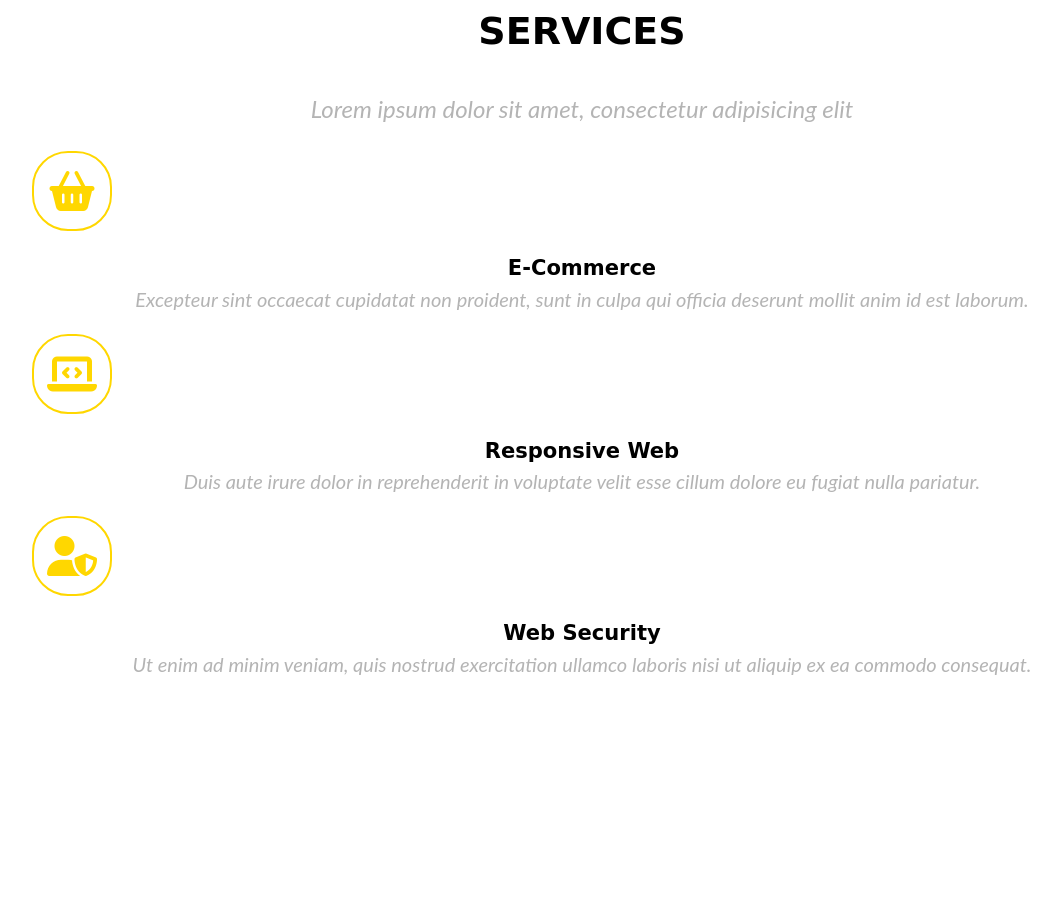
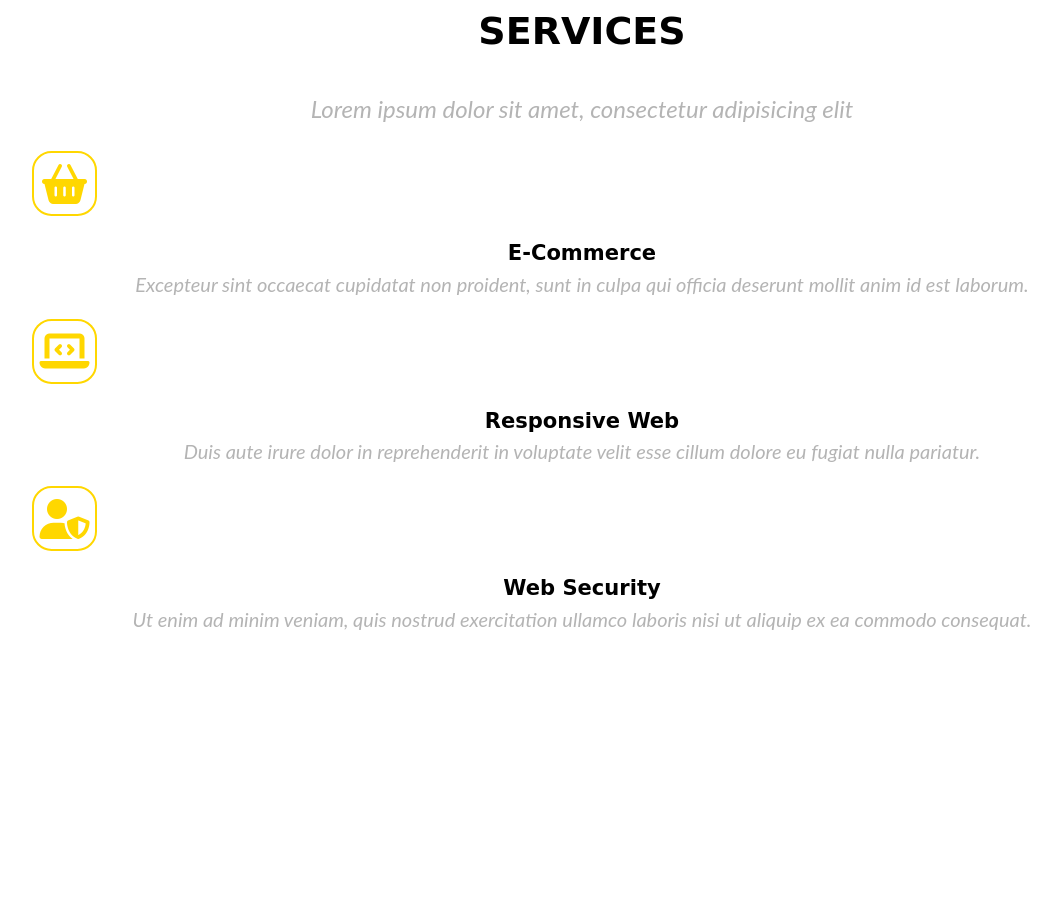
Before and after one commit to Zer0-web/NewProject-1, a website: page index.html in a window 1280 px wide. Shown: the part 945-1860 px from the top of the page, without its empty margins (58-1119 px from the left). Drawn offline with Linux system fonts and the light colour scheme; a web font is replaced by a local one.

Commit message:
Final Version v1

```diff
--- a/index.html
+++ b/index.html
@@ -6,7 +6,7 @@
     <meta http-equiv="X-UA-Compatible" content="ie=edge">
     <link rel="stylesheet" href="vendor/bootstrap-grid.css">
     <link rel="stylesheet" href="css/style.css">
-    <script src=https://kit.fontawesome.com/0d3d74d6a4.js" crossorigin="anonymous"></script>
+    <script src=https://kit.fontawesome.com/0d3d74d6a4.js crossorigin="anonymous"></script>
     <link href="https://fonts.googleapis.com/css2?family=Noto+Sans+JP:wght@300&display=swap" rel="stylesheet">
     <link href="https://fonts.googleapis.com/css2?family=Londrina+Solid&display=swap" rel="stylesheet">
     <title>Task runner</title>
@@ -41,12 +41,14 @@
             <p>Lorem ipsum dolor sit amet, consectetur adipisicing elit</p>
             <div class="row my-4">
                 <div class="col md-4 py-4">
+                    <div class="card mb-3 justify-content-center align-items-center">
                         <div class="card-image justify-content-center">
                             <i class="fas fa-shopping-basket"></i>
                         </div>
                         <div class="card-body">
                             <h3>E-Commerce</h3>
                             <p>Excepteur sint occaecat cupidatat non proident, sunt in culpa qui officia deserunt mollit anim id est laborum.</p>
+                        </div>
                     </div>
                 </div>
             </div>
--- a/sass/style.scss
+++ b/sass/style.scss
@@ -129,16 +129,16 @@ section {
     }
 .card-image {
     text-align: center;
-    i{
-        display:flex;
+        i {
+        display: flex;
         text-align: center;
         font-size: 40px;
         color: $color-gold;
         background: $text-light;
-        width: 80px;
-        height: 80px;
+        width: 65px;
+        height: 65px;
         border: $color-gold 2px solid;
-        border-radius: 45%;
+        border-radius: 30%;
         justify-content: center;
         align-items: center;
     }
```
Also changed, not shown: css/style.css, 1 other file. Lines whose indentation alone changed are shown as unchanged.
